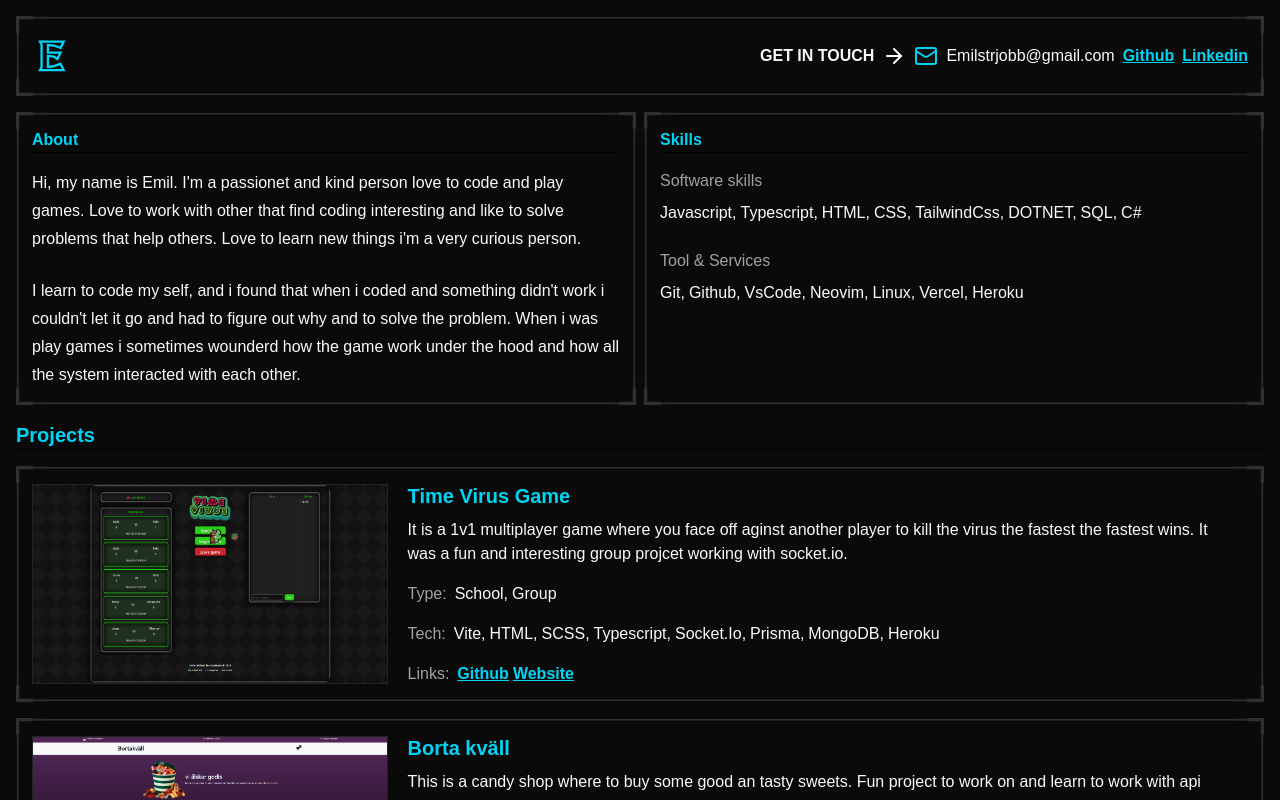
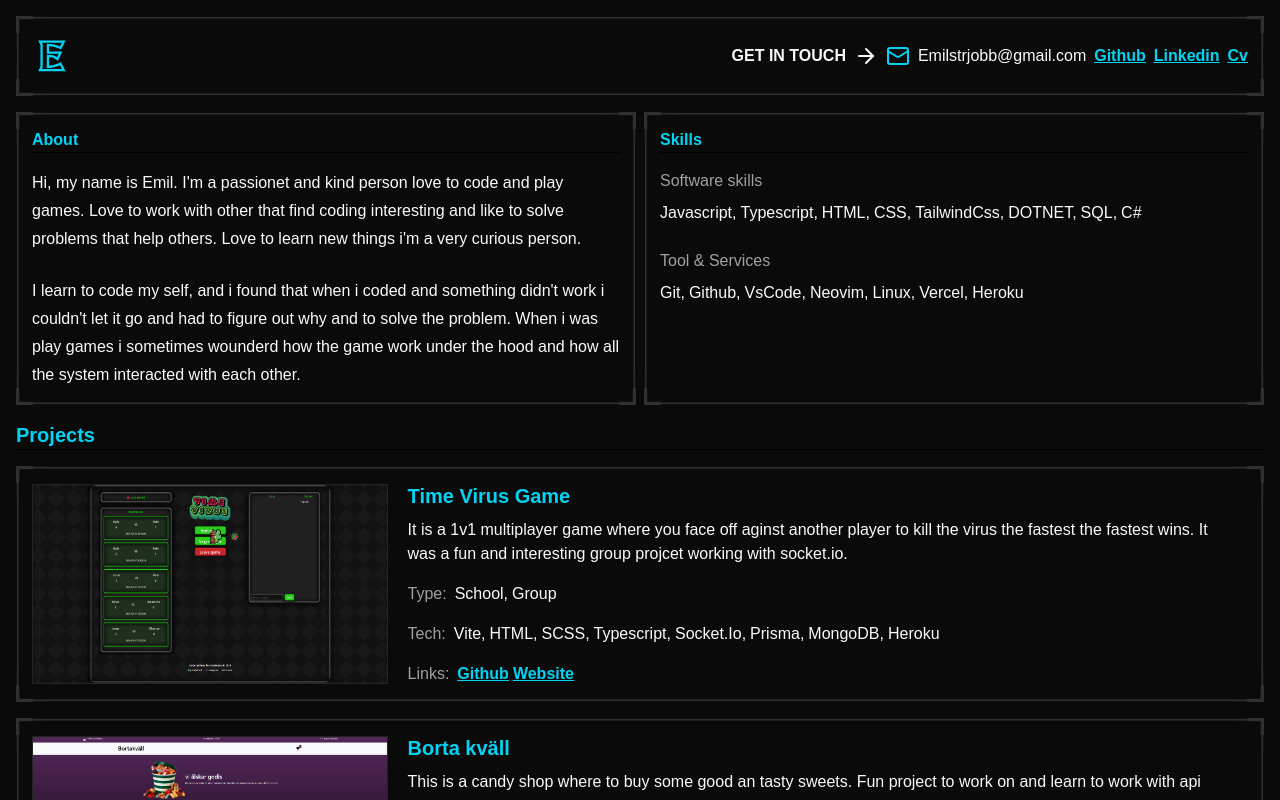
Before and after one commit to GrimSpook/personal-portfolio, a React (Vite) app: page / in a window 1280 px wide. Shown: the top 800 px of the page. Built offline with nearby package versions, Linux system fonts and the light colour scheme.

Commit message:
added cv

```diff
--- a/src/components/header.tsx
+++ b/src/components/header.tsx
@@ -25,6 +25,9 @@ function Header() {
                     <li className="underline font-bold hover:text-cyan-600 text-cyan-400">
                         <a href="https://www.linkedin.com/in/emilstr" target="_blank">Linkedin</a>
                     </li>
+                    <li className="underline font-bold hover:text-cyan-600 text-cyan-400">
+                        <a href="/assets/CV.pdf" target="_blank">Cv</a>
+                    </li>
                 </ul>
 
             </div>
```
Also changed, not shown: 1 other file (tests, documents, lock files or other folders).
